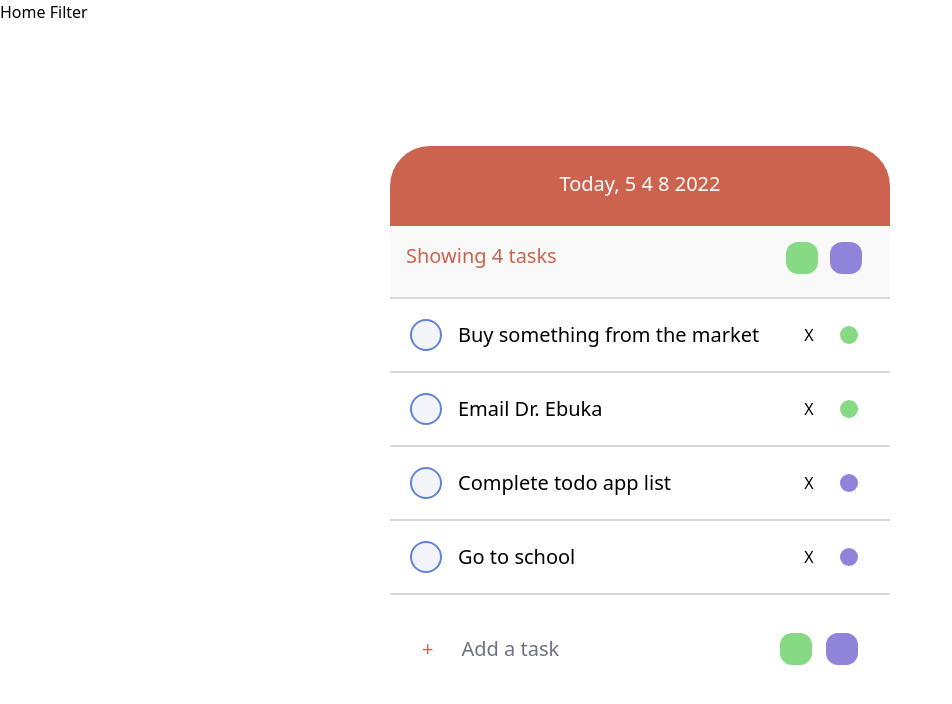
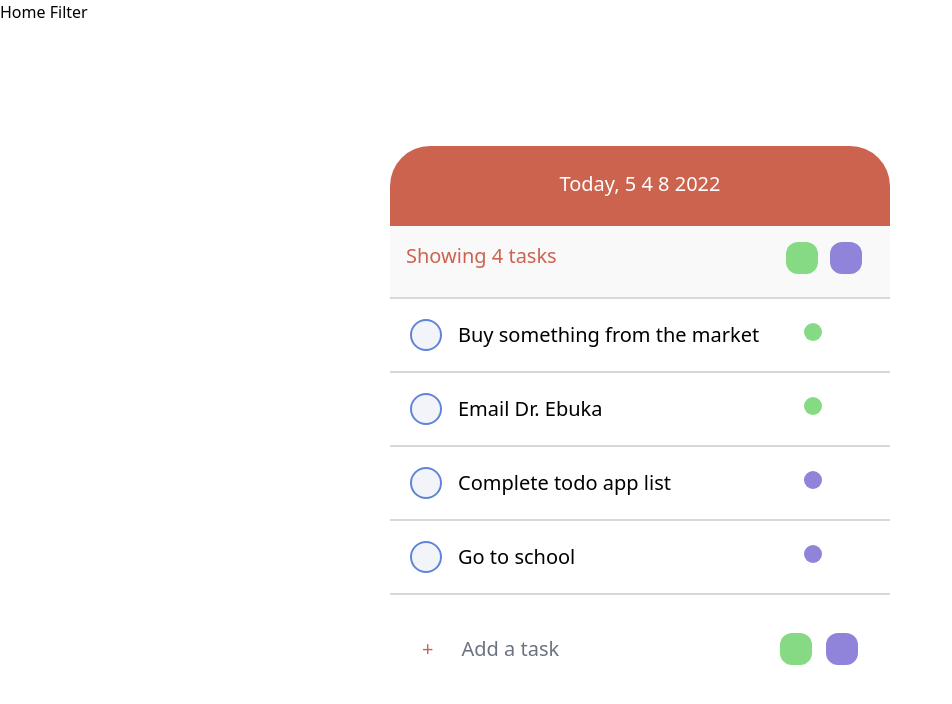
Before and after one commit to ammanabua/typescript-todo-app, a React (Create React App) app: page / in a window 1280 px wide. Shown: the top 704 px of the page, without its empty margins (0-952 px from the left). Built offline with nearby package versions, Linux system fonts and the light colour scheme.

Commit message:
persist local storage

```diff
--- a/src/components/Row.tsx
+++ b/src/components/Row.tsx
@@ -29,15 +29,19 @@ export const Row: React.FC<Props> = ({ todo: { id, task, isCompleted, tag }, han
         </div>
         <div
             className='w-1/6 flex justify-between items-center'>
-            <button aria-label="Delete a todo" onClick={() => handleDeleteTodo(id)}>
-                X
-            </button>
+            <div>
             {tag === "Green" ?
                 <button onClick={() => handleFilterTodo(tag)} className='h-[18px] w-[18px] rounded-[6.7px] mr-3 rounded-xl bg-green outline-none border-none'>
-            </button>
-            :
-            <button onClick={() => handleFilterTodo(tag)} className='h-[18px] w-[18px] rounded-[6.7px] mr-3 rounded-xl bg-purple outline-none border-none'>
-            </button>}
+                </button>
+                :
+                <button onClick={() => handleFilterTodo(tag)} className='h-[18px] w-[18px] rounded-[6.7px] mr-3 rounded-xl bg-purple outline-none border-none'>
+                </button>}
+            </div>
+            <div className='invisible'>
+                <button aria-label="Delete a todo" onClick={() => handleDeleteTodo(id)}>
+                    X
+                </button>
+            </div>
         </div>
     </div>
   )
--- a/src/context/todoContext.tsx
+++ b/src/context/todoContext.tsx
@@ -1,13 +1,15 @@
 import React, { useState, ChangeEvent, FormEvent, } from 'react'
 import { v4 as uuidv4 } from 'uuid'
 import { TodoProps, Todo } from '../@types/todo'
+import useLocalStorage from '../hooks/use-local-storage';
 
 
 export const TodoContext = React.createContext<TodoProps | null>(null);
 
 const TodoProvider: React.FC<React.ReactNode> = ({ children }) => {
 
-    const [todos, setTodos] = React.useState<Todo[]>([
+    const [todos, setTodos] = useLocalStorage<Todo[]>('todos',
+    [
         {
             id: "1",
             task: "Buy something from the market",
--- /dev/null
+++ b/src/hooks/use-local-storage.ts
@@ -0,0 +1,17 @@
+import { useState, useEffect } from "react";
+
+const useLocalStorage =<TState>(key: string, newState: TState) => {
+
+    const [state, setState] = useState<TState>(() => {
+        const stateStr = window.localStorage.getItem(key)
+        return stateStr ? JSON.parse(stateStr) as TState : newState;
+    });
+
+    useEffect(() => {
+        window.localStorage.setItem(key, JSON.stringify(state))
+    }, [key, state]);
+
+    return [state, setState] as const;
+}
+
+export default useLocalStorage;
```
